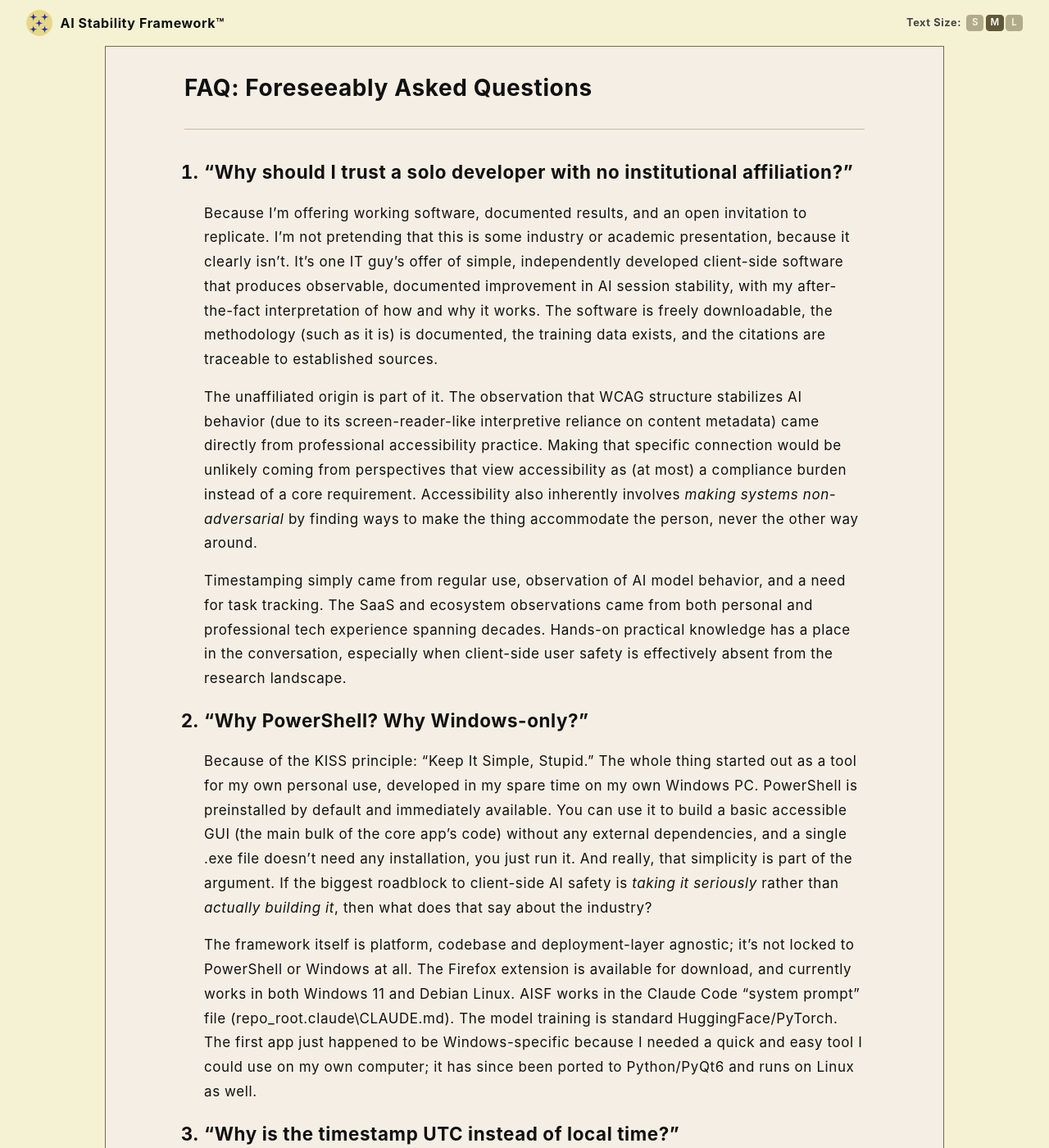
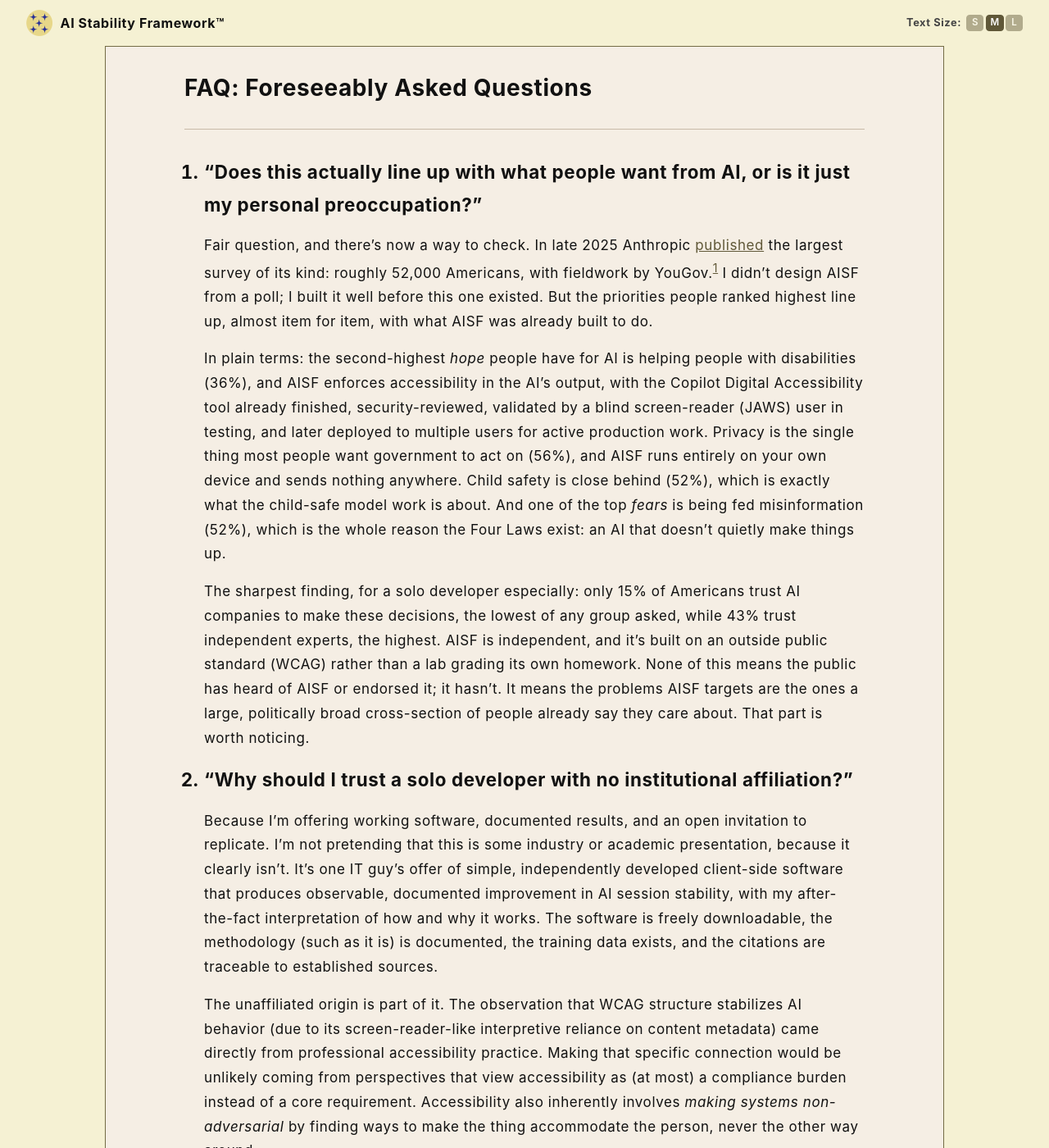
Before and after one commit to rojaslen/AISF-WEB, a Jekyll site: the page built from epilogue.md, in a window 1280 px wide and 1400 px high. Shown: the whole window at 82% size. Built offline with Jekyll 4.4.1, drawn with Linux system fonts in a browser that asks for light colours; some web fonts are replaced; some of the changed text lies outside the part shown.

Commit message:
epilogue/FAQ: add public-priority survey question (#1) + Fd footnote
Adds FAQ #1 ("Does this actually line up with what people want from AI...")
mapping the Anthropic Public Record survey (YouGov fieldwork, ~52k Americans,
Nov-Dec 2025) to AISF's existing priorities: accessibility (36% top-three hope),
privacy (56%), child safety (52%), misinformation (52% top fear), and the trust
gap (15% trust AI companies vs 43% independent experts). Framed as convergent
public priorities, not endorsement; general-audience voice; leads with shipped
and validated work (CDA, child-safe models).

Existing 14 FAQ questions renumbered 2-15 (cross-referenced by name, not number).
New methodology footnote [^Fd] added to epilogue.md and slotted into the apx00.md
endnotes compendium (FAQ section, after Fc).

Co-Authored-By: Claude Opus 4.8 <noreply@anthropic.com>

```diff
--- a/epilogue.md
+++ b/epilogue.md
@@ -12,7 +12,15 @@ main ol > li::marker { font-size: 1.4rem; font-weight: 700; }
 
 ---
 
-1. **"Why should I trust a solo developer with no institutional affiliation?"**
+1. **"Does this actually line up with what people want from AI, or is it just my personal preoccupation?"**
+
+    Fair question, and there's now a way to check. In late 2025 Anthropic [published](https://www.anthropic.com/news/anthropic-public-record){: target="_blank" rel="noopener noreferrer" } the largest survey of its kind: roughly 52,000 Americans, with fieldwork by YouGov.[^Fd] I didn't design AISF from a poll; I built it well before this one existed. But the priorities people ranked highest line up, almost item for item, with what AISF was already built to do.
+
+    In plain terms: the second-highest *hope* people have for AI is helping people with disabilities (36%), and AISF enforces accessibility in the AI's output, with the Copilot Digital Accessibility tool already finished, security-reviewed, validated by a blind screen-reader (JAWS) user in testing, and later deployed to multiple users for active production work. Privacy is the single thing most people want government to act on (56%), and AISF runs entirely on your own device and sends nothing anywhere. Child safety is close behind (52%), which is exactly what the child-safe model work is about. And one of the top *fears* is being fed misinformation (52%), which is the whole reason the Four Laws exist: an AI that doesn't quietly make things up.
+
+    The sharpest finding, for a solo developer especially: only 15% of Americans trust AI companies to make these decisions, the lowest of any group asked, while 43% trust independent experts, the highest. AISF is independent, and it's built on an outside public standard (WCAG) rather than a lab grading its own homework. None of this means the public has heard of AISF or endorsed it; it hasn't. It means the problems AISF targets are the ones a large, politically broad cross-section of people already say they care about. That part is worth noticing.
+
+2. **"Why should I trust a solo developer with no institutional affiliation?"**
 
     Because I'm offering working software, documented results, and an open invitation to replicate. I'm not pretending that this is some industry or academic presentation, because it clearly isn't. It's one IT guy's offer of simple, independently developed client-side software that produces observable, documented improvement in AI session stability, with my after-the-fact interpretation of how and why it works. The software is freely downloadable, the methodology (such as it is) is documented, the training data exists, and the citations are traceable to established sources.
 
@@ -94,7 +102,7 @@ main ol > li::marker { font-size: 1.4rem; font-weight: 700; }
 
     And simply as a practical matter, the Framework's workflow is indistinguishable from a user manually typing out content in any external editor and then copy-pasting it into the AI chatbox, because that's exactly what it is (as discussed in the "security vulnerability" item above). Ordinarily, *presence in active context is generally sufficient.* Short of blocking users from requesting output formatted or processed in a particular way — which would break normal usage — there's no clean way to filter it. However, platform-level service changes can render parts of it ineffective.
 
-14. **"Does it break when the context window fills up?"**
+15. **"Does it break when the context window fills up?"**
 
     Eventually, yes. Context windows have limitations, and there's nothing you can do about that client-side. That's why periodic refreshing is part of the workflow. The desktop app's recommended cycle is Structure + Stabilize every 90-120 minutes. The browser extension is designed to automate this based on a token-usage metric instead, but clock time is sufficient for ordinary use.
 
@@ -116,3 +124,5 @@ main ol > li::marker { font-size: 1.4rem; font-weight: 700; }
 [^Fb]: AKCP. "Data Center Water Usage Effectiveness (WUE)." 2021. [https://www.akcp.com/index.php/2021/01/14/data-center-water-usage-effectiveness-wue/](https://www.akcp.com/index.php/2021/01/14/data-center-water-usage-effectiveness-wue/){: target="_blank" rel="noopener noreferrer" }
 
 [^Fc]: FisherMap. "Caesar Creek Lake, OH -- Depth Map." [https://usa.fishermap.org/depth-map/caesar-creek-lake-oh/](https://usa.fishermap.org/depth-map/caesar-creek-lake-oh/){: target="_blank" rel="noopener noreferrer" }
+
+[^Fd]: Anthropic. "Results from first Anthropic Public Record." 2025. [https://www.anthropic.com/news/anthropic-public-record](https://www.anthropic.com/news/anthropic-public-record){: target="_blank" rel="noopener noreferrer" } Nationally representative online survey of 51,993 U.S. adults (16+); fieldwork by YouGov, November 1 to December 11, 2025; weighted to U.S. Census benchmarks.
```
Also changed, not shown: other parts of epilogue.md (+12 -12 lines), apx00.md (+2 -0 lines).
